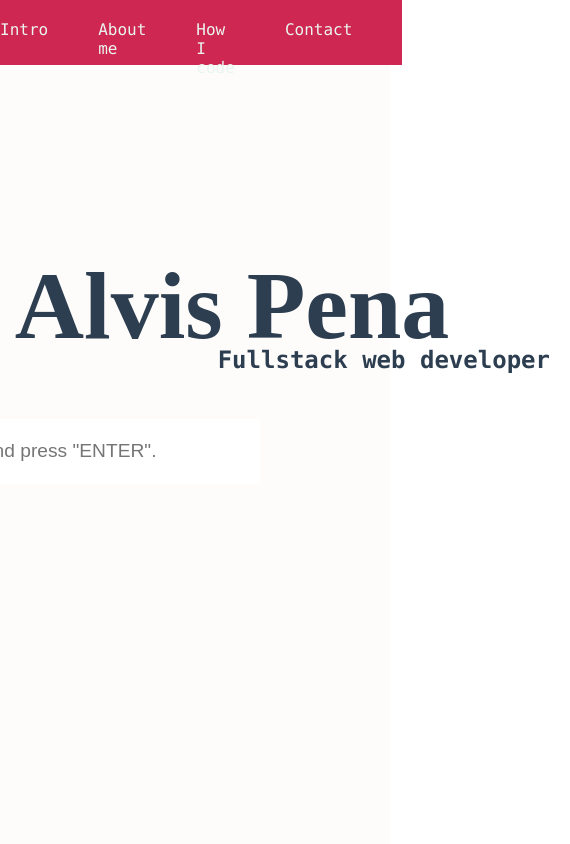
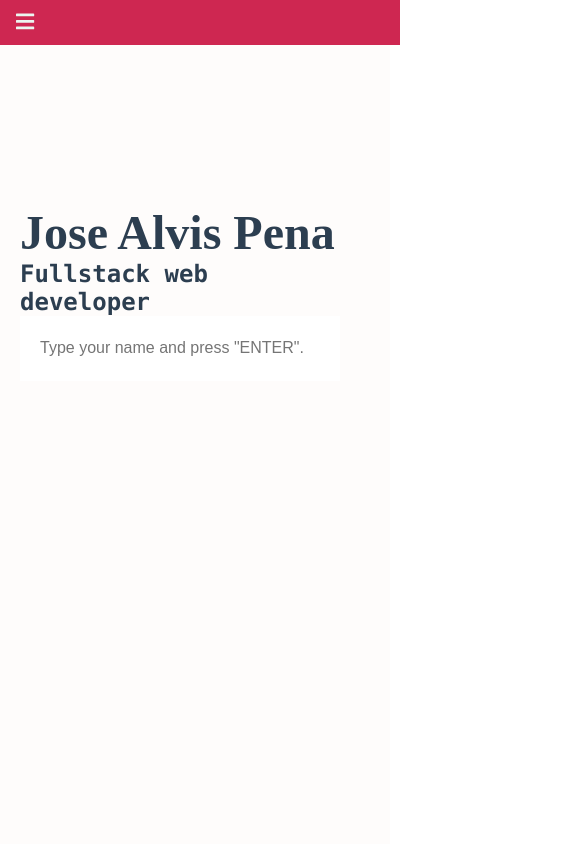
Before and after one commit to josealvis/personal-website, a Vue app: page / in a window 390 px wide. Shown: the top 844 px of the page, 570 px wide, since content can reach past the window. Built offline with nearby package versions, Linux system fonts and the light colour scheme.

Commit message:
Add responsive styles for mobile

```diff
--- a/src/App.vue
+++ b/src/App.vue
@@ -1,5 +1,5 @@
 <template>
-    <TopNavBar/>
+    <TopNavBar />
     <Home/>
 </template>
 
--- a/src/components/Home.vue
+++ b/src/components/Home.vue
@@ -1,6 +1,6 @@
 <template>
   <main>
-    <KCode/>
+    <KCode v-if="false"/>
     <IntroSection :changeNameHandler="changeNameHandler"/>
     <AboutMeSection :visiterName="visiterName"/>
     <PortfolioSection :visiterName="visiterName"/>
@@ -47,9 +47,9 @@ export default {
 <!-- Add "scoped" attribute to limit CSS to this component only -->
 <style >
 main {
-  /* padding-top: 60px; */
   display: flex;
   flex-direction: column;
+  min-width: 100vw;
 }
 
 section {
@@ -58,6 +58,15 @@ section {
   height: 100vh;
   min-height: 500px;
   align-items: center;
+
+}
+@media (max-width: 500px) {
+  section {
+  display: flex;
+  flex-direction: column;
+  height: 100vh;
+  align-items: center;
+}
 }
 
 section h1 {
@@ -67,9 +76,11 @@ section h1 {
 .center-box-container {
   display: flex;
   flex-direction: column;
-  width: 750px;
+  max-width: 750px;
+  margin: 20px;
   margin-top: 100px;
 }
+
 .hightlight {
   color: #ecac00;
 }
--- a/src/components/IntroSection.vue
+++ b/src/components/IntroSection.vue
@@ -6,6 +6,7 @@
       <label class="hidden-accesibility" for="input-name"
         >Type your name and press "ENTER"</label
       >
+      <form name="form-vister-name" >
       <input
         id="input-name"
         type="text"
@@ -15,6 +16,8 @@
         v-on:keyup.enter="goTo('about-me')"
         autofocus
       />
+
+      </form>
     </div>
   </section>
 </template>
@@ -35,8 +38,8 @@ export default {
       window.location = "#" + section;
     },
     capitalizeName(fullName) {
-      if(!fullName) return fullName
-      let names = fullName.match(/\w+/g)
+      if (!fullName) return fullName;
+      let names = fullName.match(/\w+/g);
       return names
         .map((name) => name[0].toUpperCase() + name.slice(1).toLowerCase())
         .join(" ");
@@ -79,4 +82,34 @@ export default {
   min-width: 400px;
   font-size: 1.2em;
 }
+/*for mobile dispositives */
+@media (max-width: 500px) {
+  #title {
+    margin-top: 30%;
+    font-family: "Century Gothic", "Times New Roman", Times, serif;
+    font-size: 3em;
+    font-weight: bold;
+    letter-spacing: 0px;
+  }
+
+  #input-name {
+    position: relative;
+    top: -40px;
+    border: none;
+    align-self: flex-start;
+    padding: 20px;
+    min-height: 25px;
+    min-width: 80%;
+    font-size: 1em;
+  }
+
+  #subtitle {
+  align-self: flex-end;
+  position: relative;
+  top: -40px;
+  font-size: 1.5em;
+  margin-right: 20px;
+  font-weight: bold;
+}
+}
 </style>
--- a/src/components/KCode.vue
+++ b/src/components/KCode.vue
@@ -15,11 +15,11 @@ export default {
   },
   methods: {
     keyCode(event) {
+      console.log(event.key)
       let vm = this;
       if (event.keyCode == 38 && this.secretCode == "") {
         this.secretCode += event.keyCode;
         setTimeout(() => {
-          console.log("timer secret: ", vm.secretCode);
           vm.secretCode = "";
         }, 5000);
       }
@@ -27,7 +27,6 @@ export default {
       if (this.secretCode != "") {
         this.secretCode += event.keyCode;
         if (this.secretCode == "3838384040373937396665") {
-          console.log("success");
           this.validCode[this.random(0,this.validCode.length)] = true;
           setTimeout(() => (vm.validCode = [false, false]), 10000);
         }
@@ -35,7 +34,6 @@ export default {
     },
     random(min = 0, max = 50) {
       let num = Math.random() * (max - min) + min;
-
       return Math.floor(num);
     },
   },
--- a/src/components/TopNavBar.vue
+++ b/src/components/TopNavBar.vue
@@ -1,23 +1,41 @@
 <template>
-  <nav id="top-nav-bar">
-      <a href="#intro" >Intro</a>
-      <a href="#about-me" >About me</a>
-      <a href="#portfolio" >How I code</a>
-      <a href="#contact" >Contact</a>
+  <div id="mobile-toggle">
+    <button class="toggle-btn" v-on:click="toggleHandler">
+      <font-awesome-icon :icon="['fas', 'bars']" />
+    </button>
+  </div>
+  <nav  class="top-nav-bar" v-bind:class="{'toggled-in': toggle, 'toggled-out': !toggle }"  >
+    <a href="#intro">Intro</a>
+    <a href="#about-me">About me</a>
+    <a href="#portfolio">How I code</a>
+    <a href="#contact">Contact</a>
   </nav>
 </template>
 
 <script>
 export default {
-  name: 'TopNavBar',
+  name: "TopNavBar",
+  data(){
+    return {
+      toggle: false
     }
+  },
+  methods:{
+    toggleHandler(){
+       this.toggle = !this.toggle;
+    }
+  }
+};
 </script>
 
 <!-- Add "scoped" attribute to limit CSS to this component only -->
 <style scoped>
-    #top-nav-bar{
+#mobile-toggle{
+  display: none;
+}
+.top-nav-bar {
   z-index: 9000;
-       color: #EBF5F0;
+  color: #ebf5f0;
   display: flex;
   background-color: #ce2751;
   height: 45px;
@@ -26,12 +44,87 @@ export default {
   position: fixed;
   min-width: 100%;
 }
-    #top-nav-bar a{
-        color:  #EBF5F0;
+.top-nav-bar a {
+  color: #ebf5f0;
   text-decoration: none;
   margin-right: 50px;
 }
-     #top-nav-bar a:hover{
-        color:  #FFF;
+.top-nav-bar a:hover {
+  color: #fff;
+}
+/*for mobile dispositives */
+@media (max-width: 500px) {
+
+.toggle-btn{
+  background-color: transparent;
+  border: none;
+   outline: none;
+   color: #ebf5f0;
+   font-size: 1.3em;
+}
+
+  .top-nav-bar {
+  z-index: 9000;
+  color: #ebf5f0;
+  flex-direction: column;
+  display: flex;
+  background-color: #0A1128;
+  height: 100vh;
+  justify-content: flex-start;
+  align-items: center;
+  padding-top: 60px;
+  position: fixed;
+  min-width: 40%;
+  padding-left: 5px;
+  left: -45%;
+}
+.top-nav-bar a {
+  color: #ebf5f0;
+  text-decoration: none;
+  margin: 0px;
+  margin-bottom: 15px;
+}
+.top-nav-bar a:hover {
+  color: #fff;
+}
+
+#mobile-toggle{
+  display: flex;
+  background-color: #ce2751;
+  color: #ebf5f0;
+  height: 45px;
+  position: fixed;
+  z-index: 9001;
+  min-width: 100%;
+  padding-left: 10px;
+}
+
+.toggled-in{
+  animation: toggle-in-animation;
+  animation-duration: 500ms;
+  animation-fill-mode: forwards;
+}
+
+.toggled-out{
+  animation: toggle-out-animation;
+  animation-duration: 500ms;
+  animation-fill-mode: forwards;
+}
+
+
+@keyframes toggle-in-animation {
+  100%{
+    left: 0px;
+  }
+}
+@keyframes toggle-out-animation {
+  0%{
+    left: 0px;
+  }
+  100%{
+    left: -45%;
+  }
+}
+
 }
 </style>
--- a/src/main.css
+++ b/src/main.css
@@ -4,6 +4,7 @@ html {
 
 body {
   margin: 0px;
+  padding: 0px;
 }
 h1,
 h2,
--- a/src/main.js
+++ b/src/main.js
@@ -4,13 +4,12 @@ import App from './App.vue'
 import { FontAwesomeIcon } from '@fortawesome/vue-fontawesome'
 import { library } from '@fortawesome/fontawesome-svg-core'
 import { faLinkedin, faFontAwesome, faGithub } from '@fortawesome/free-brands-svg-icons'
-import {faEnvelope} from '@fortawesome/free-solid-svg-icons'
-
+import {faEnvelope, faBars} from '@fortawesome/free-solid-svg-icons'
 
 //styles
 import "./main.css"
 
-library.add(faLinkedin, faFontAwesome, faGithub, faEnvelope)
+library.add(faLinkedin, faFontAwesome, faGithub, faEnvelope, faBars)
 
 const app = createApp(App)
 app.component('font-awesome-icon', FontAwesomeIcon)
```
Lines whose indentation alone changed are shown as unchanged.
